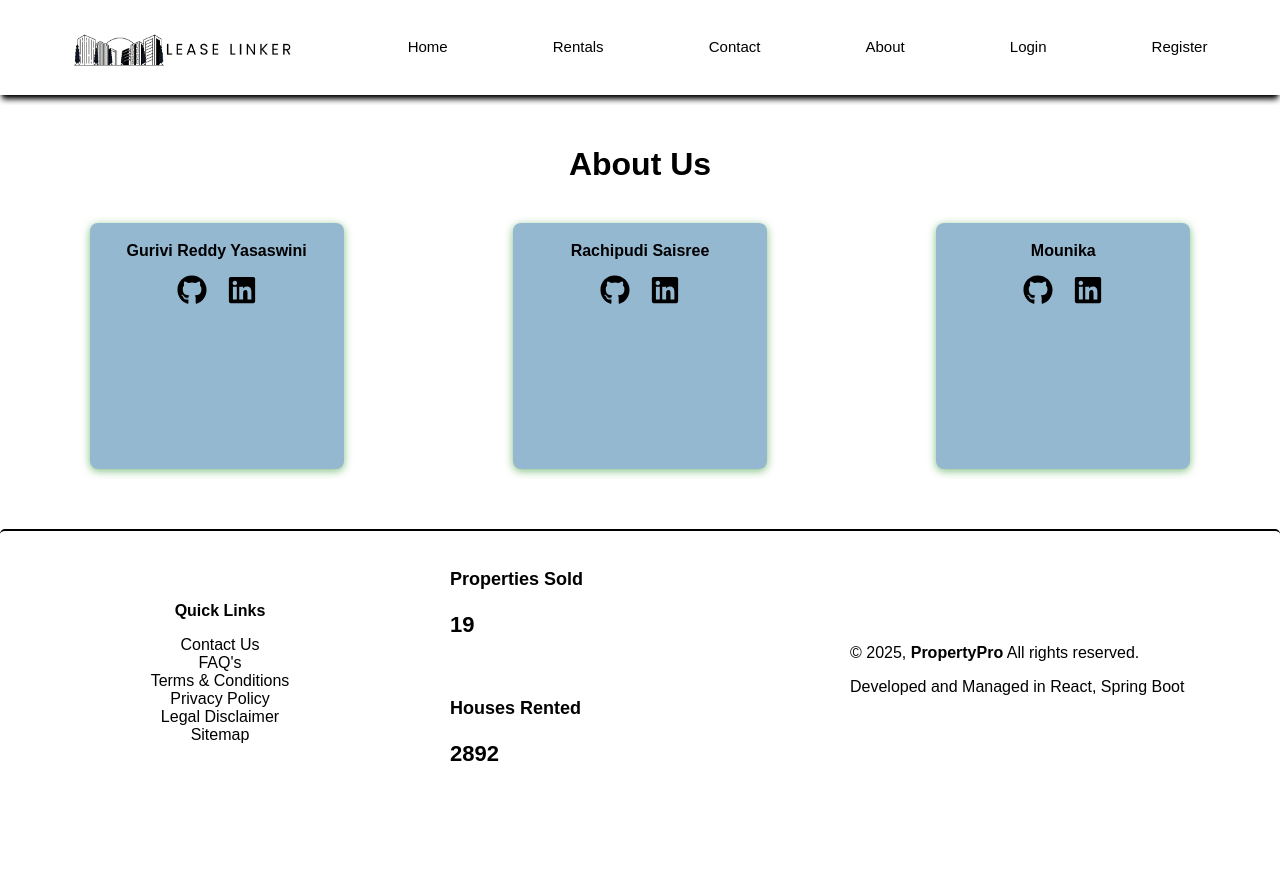
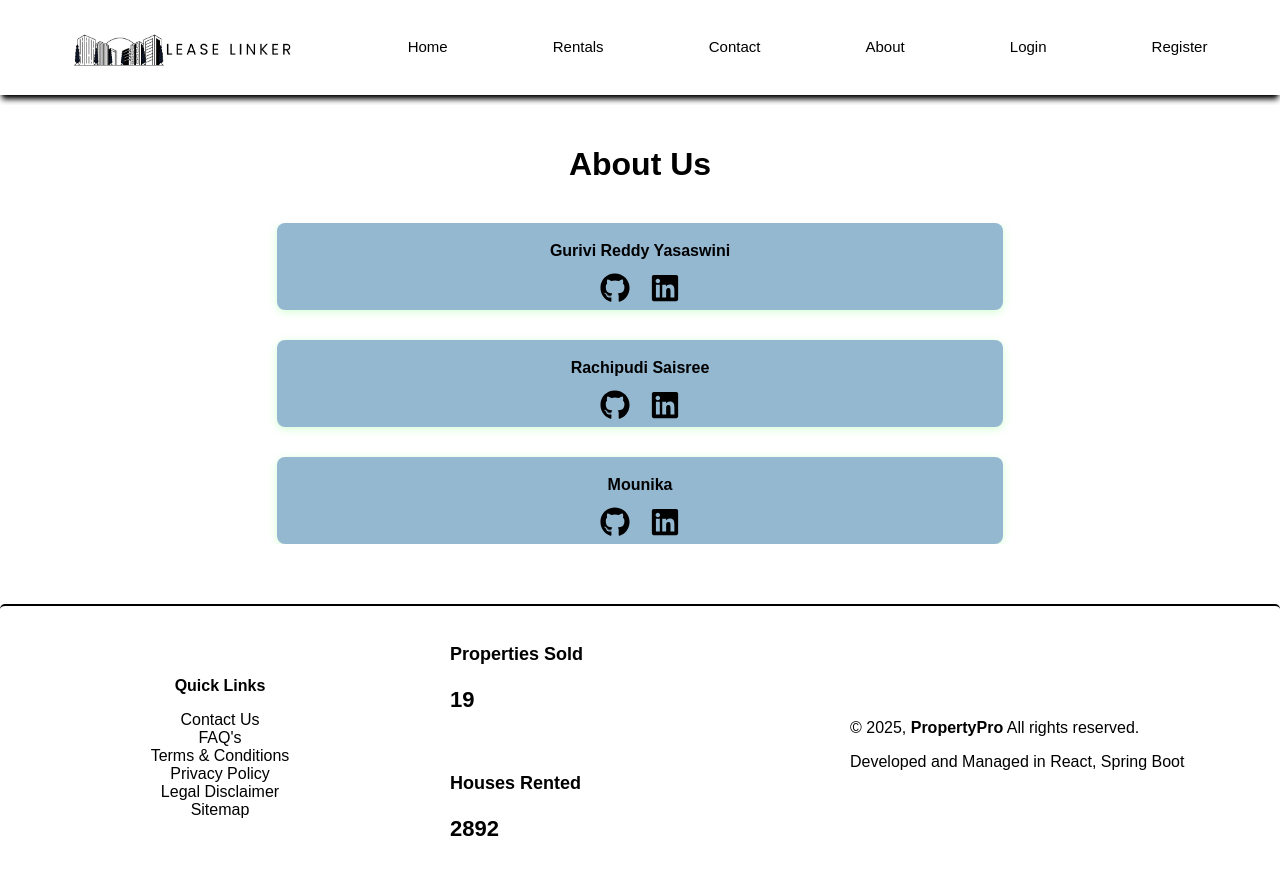
Before and after one commit to SAI30570SREERachapudi/Property-Management-System, a React (Vite) app in the folder client/: page /AboutUs in a window 1280 px wide. Shown: the top 874 px of the page. Before the commit the page ends 809 px from the top, so only its background shows below. Built offline with nearby package versions, Linux system fonts and the light colour scheme.

Commit message:
codng in react: property

```diff
--- a/client/src/components/AboutUs.jsx
+++ b/client/src/components/AboutUs.jsx
@@ -15,7 +15,7 @@ export class AboutUs extends Component {
           <div className="team-member">
             <div className="team-box">
               <h3>Gurivi Reddy Yasaswini</h3>
-              <div className="social-links">
+              <div className="social-links" id='social1'>
                 <a href="https://github.com/gyasaswini10" target="_blank" rel="noopener noreferrer">
                   <FaGithub size={30} />
                 </a>
--- a/client/src/css/AboutUs.css
+++ b/client/src/css/AboutUs.css
@@ -8,7 +8,7 @@
 
 h1 {
   font-size: 2rem;
-  margin-bottom: 40px;
+  margin-bottom:40px;
   color:black;
 }
 
@@ -24,31 +24,22 @@ h1 {
   width: 20%;
   height: 30vh;
   padding: 3px;
+  color: black;
   background-color: #95B8D1;/* Soft Green */
   border-radius: 8px;
-  box-shadow: 0 2px 8px rgba(0, 128, 0, 0.5); /* Green shadow */
+  box-shadow: 0 2px 8px rgba(169, 255, 169, 0.5); /* Green shadow */
 }
 
 .team-box h3 {
   font-size: 1rem;
-  margin-bottom: 15px;
+  margin-bottom: 13px;
 }
 
-.social-links {
-  display: flex;
-  justify-content: center;
-  gap: 20px;
+
+.social-links a{
+  color: black;
+  background-color: none;
 }
-
-.social-links a {
-  color: black;
-  text-decoration: none;
-}
-
-.social-links a:hover {
-  color: #95B8D1; /* Darker green for hover effect */
-}
-
 @media (max-width: 768px) {
   .team-member {
     width: 90%;
@@ -59,3 +50,32 @@ h1 {
     font-size: 1.5rem;
   }
 }
+
+.team-member{
+  display: flex;
+
+flex-direction: column;
+  justify-content: center;
+  align-items: center;
+  margin-top:90px  auto;
+
+  height: fit-content;
+  width: 90vh;
+  width: 90vh;
+}
+.team-members{
+  overflow: hidden;
+
+}
+.team-member{
+  overflow: hidden;
+}
+#social1 a{
+ color: black;
+ border-radius: 3px;
+}
+#social1 a:hover{
+ background-color: black;
+ color: white;
+
+}
--- a/client/src/css/Home1.css
+++ b/client/src/css/Home1.css
@@ -11,7 +11,7 @@ body {
   padding: 10px 20px;
   overflow: hidden;
   background-color: white;
-  box-shadow: black 0px 6px 6px -2px, black 0px 3px 3px -3px;
+  box-shadow: white 0px 6px 6px -2px,white  0px 3px 3px -3px;
 }
 
 .NavList {
@@ -36,8 +36,9 @@ body {
 }
 
 .NavList a:hover {
-  color: white;
-  box-shadow: black 10px 20px 10px 20px inset;
+  background-color:  #95B8D1;;
+  color: black;
+  box-shadow: white 10px 20px 10px 20px inset;
   transform: rotateY(180deg);
 }
 
@@ -49,6 +50,10 @@ body {
   background-color: white;
   padding: 10px 20px;
   box-shadow: black 0px 6px 6px -2px, black 0px 3px 3px -3px;
+}
+.NavList a{
+background-color: white;
+color: black;
 }
 
 /* About Us Section */
```
